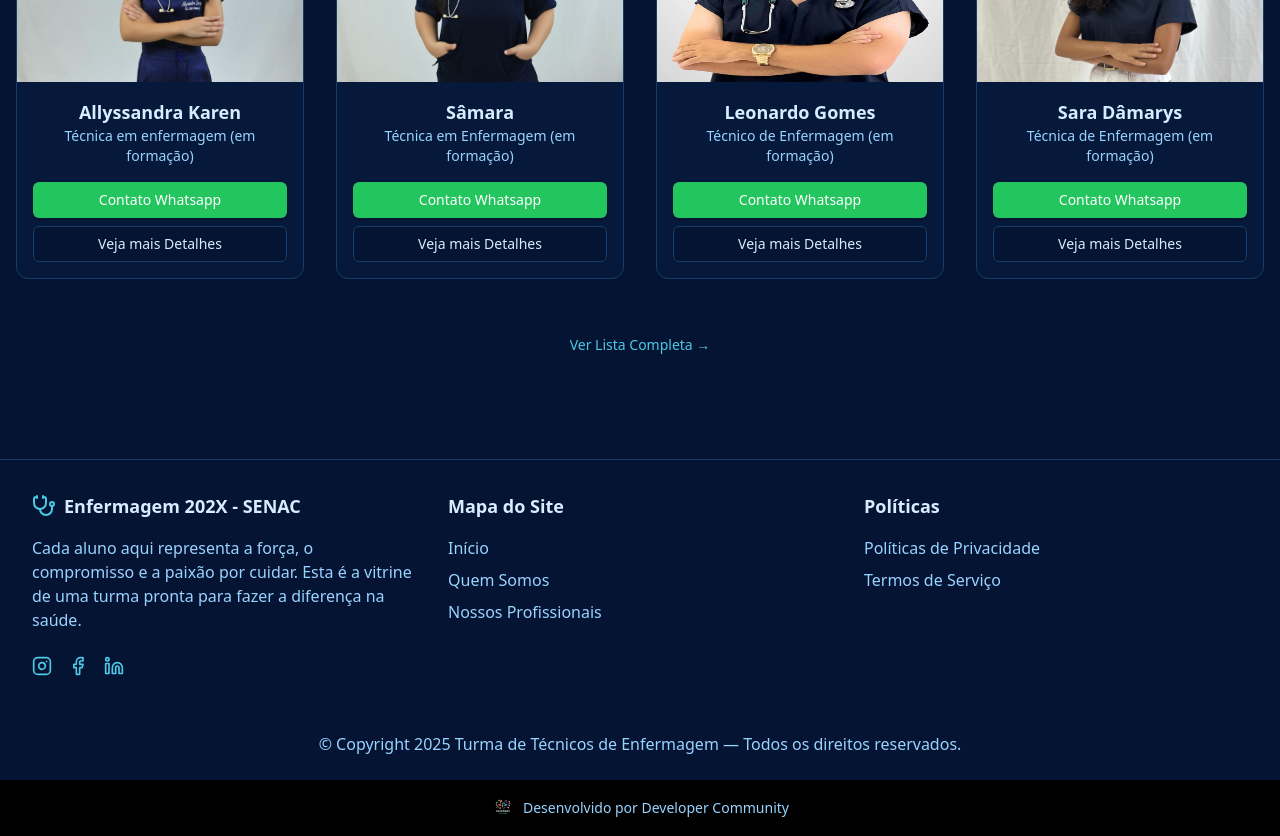
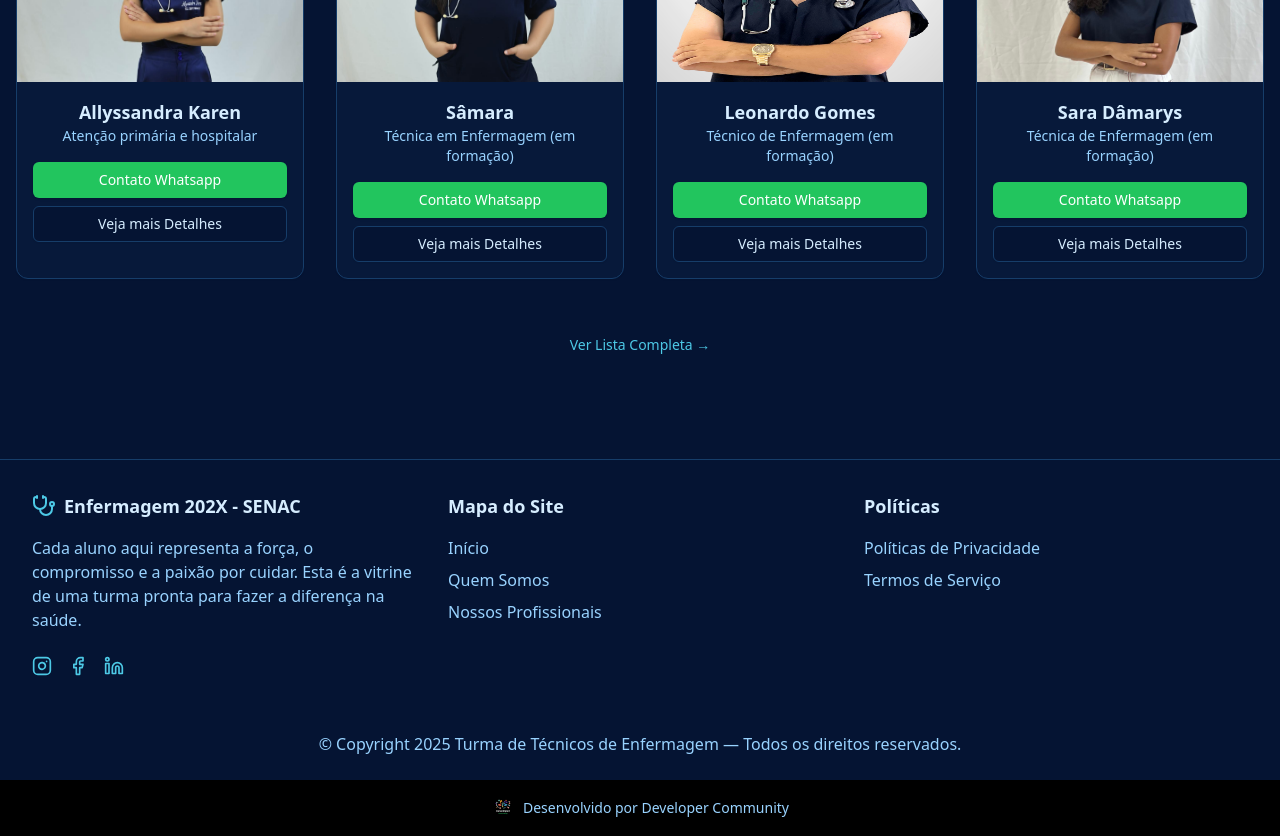
Before and after one commit to Guilhermeprog3/nursing-report, a Next.js app: page / in a window 1280 px wide. Shown: the part 940-1776 px from the top of the page. Built offline with nearby package versions, Linux system fonts and the light colour scheme.

Commit message:
feat:adicionando imagens

```diff
--- a/src/data/profissionais.ts
+++ b/src/data/profissionais.ts
@@ -2,8 +2,8 @@ export const professionals = [
   {
     id: 1,
     name: 'Allyssandra Karen',
-    specialty: 'Técnica em enfermagem (em formação)',
-    description: 'Técnica em enfermagem (em formação)',
+    specialty: 'Atenção primária e hospitalar',
+    description: 'Atenção primária e hospitalar',
     image: '/alyssandra.jpeg',
     experience: [
       'Administração de medicamentos e vacinação',
```
